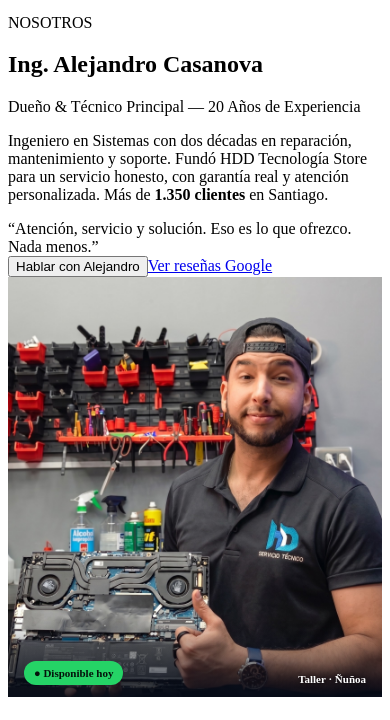
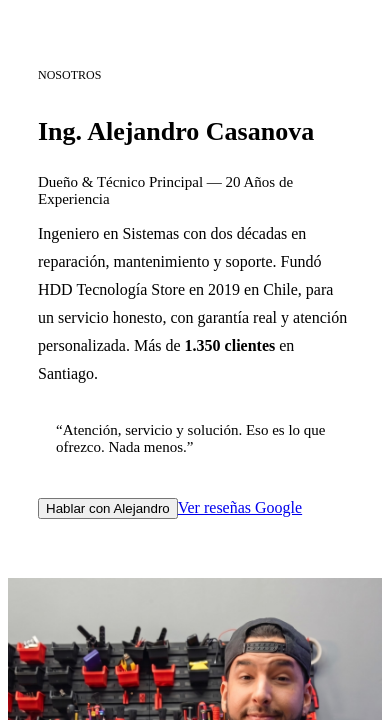
Before and after one commit to hddtecnologiastore/hdd-tecnologia-v2, a website built with Vite: page index.html in a window 390 px wide. Shown: the part 3723-4443 px from the top of the page. Built offline with nearby package versions, Linux system fonts and the light colour scheme.

Commit message:
nosotros texto mas grande y simetrico a foto 1fr 1fr 520px

```diff
--- a/index.html
+++ b/index.html
@@ -135,9 +135,9 @@
 
 <!-- NOSOTROS -->
 <section class="sec" id="nosotros">
-  <div class="wrap split">
-         <div data-reveal><p class="kick">NOSOTROS</p><h2>Ing. Alejandro <span class="grad">Casanova</span></h2><p class="role">Dueño & Técnico Principal — 20 Años de Experiencia</p><p class="sub" style="text-align:left">Ingeniero en Sistemas con dos décadas en reparación, mantenimiento y soporte. Fundó HDD Tecnología Store para un servicio honesto, con garantía real y atención personalizada. Más de <b>1.350 clientes</b> en Santiago.</p><div class="quote glass">“Atención, servicio y solución. Eso es lo que ofrezco. Nada menos.”</div><div class="cta-row"><button class="btn primary magnetic" data-open="serviceModal">Hablar con Alejandro</button><a class="btn ghost magnetic" target="_blank" rel="noopener" href="https://www.google.com/maps/place/?q=place_id:ChIJC6Bso6XPYpYRk9egCQTftUE">Ver reseñas Google</a></div></div>
-    <div class="glass profile" data-reveal style="overflow:hidden;padding:0">
+  <div class="wrap split" style="grid-template-columns:1fr 1fr;align-items:stretch">
+         <div class="glass" data-reveal style="padding:30px;display:flex;flex-direction:column;justify-content:center;min-height:520px"><p class="kick" style="font-size:12px">NOSOTROS</p><h2 style="font-size:clamp(26px,3.4vw,36px)">Ing. Alejandro <span class="grad">Casanova</span></h2><p class="role" style="font-size:15px;margin:6px 0 12px">Dueño & Técnico Principal — 20 Años de Experiencia</p><p class="sub" style="text-align:left;font-size:16px;line-height:1.75;margin:0">Ingeniero en Sistemas con dos décadas en reparación, mantenimiento y soporte. Fundó HDD Tecnología Store en 2019 en Chile, para un servicio honesto, con garantía real y atención personalizada. Más de <b>1.350 clientes</b> en Santiago.</p><div class="quote glass" style="margin:16px 0;padding:18px;font-size:15px">“Atención, servicio y solución. Eso es lo que ofrezco. Nada menos.”</div><div class="cta-row" style="margin-top:8px"><button class="btn primary magnetic" data-open="serviceModal">Hablar con Alejandro</button><a class="btn ghost magnetic" target="_blank" rel="noopener" href="https://www.google.com/maps/place/?q=place_id:ChIJC6Bso6XPYpYRk9egCQTftUE">Ver reseñas Google</a></div></div>
+    <div class="glass profile" data-reveal style="overflow:hidden;padding:0;min-height:520px;display:flex;flex-direction:column">
       <div style="position:relative;height:420px;overflow:hidden;background:#0a1628">
         <img src="alejandro.jpg" alt="Ing. Alejandro Casanova — Dueño y Técnico HDD Tecnología Store" style="width:100%;height:100%;object-fit:cover;object-position:center 28%;display:block">
         <div style="position:absolute;bottom:0;left:0;right:0;background:linear-gradient(transparent,rgba(5,11,24,.85));padding:40px 16px 12px;display:flex;align-items:flex-end;gap:10px">
```
